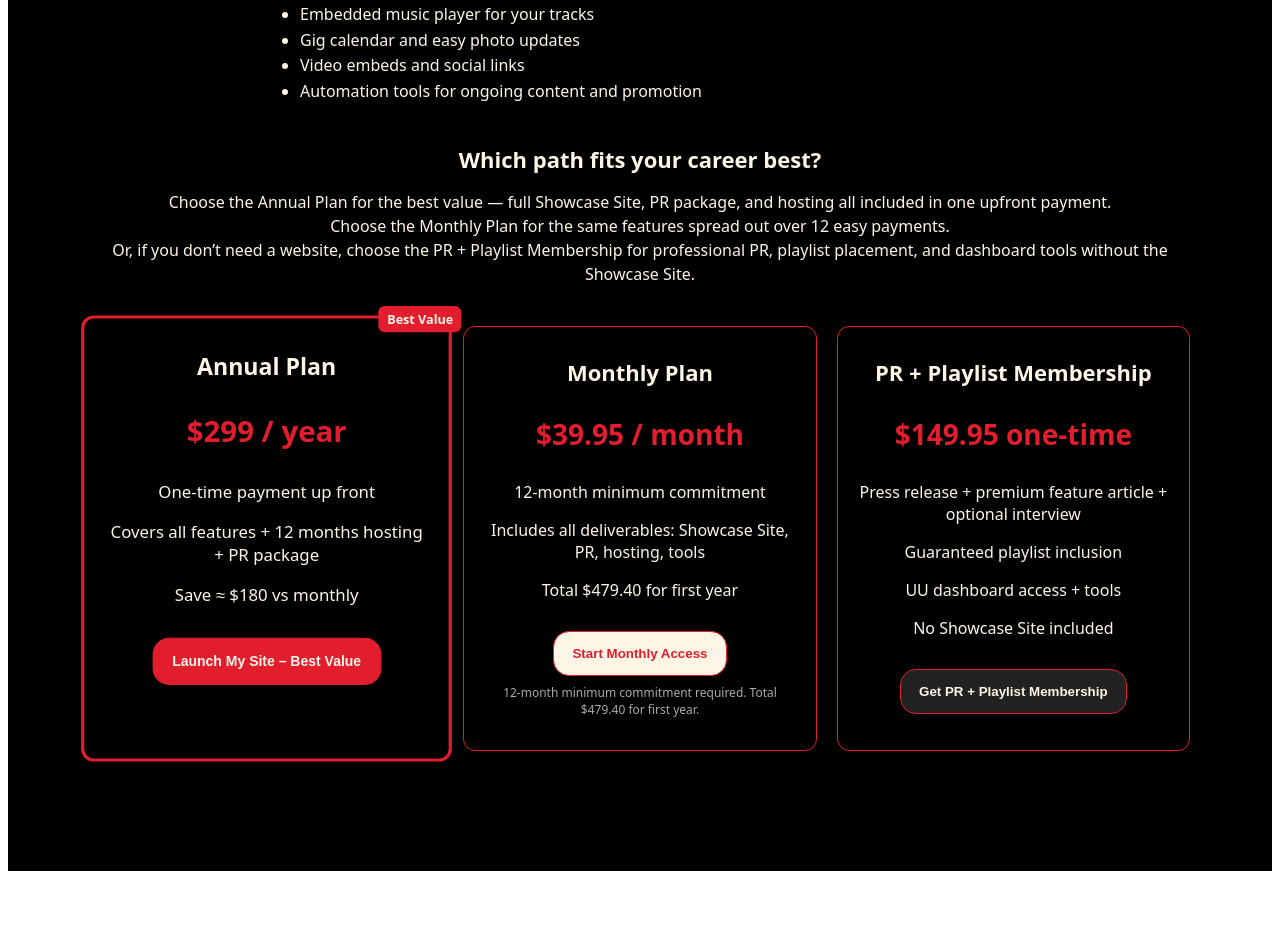
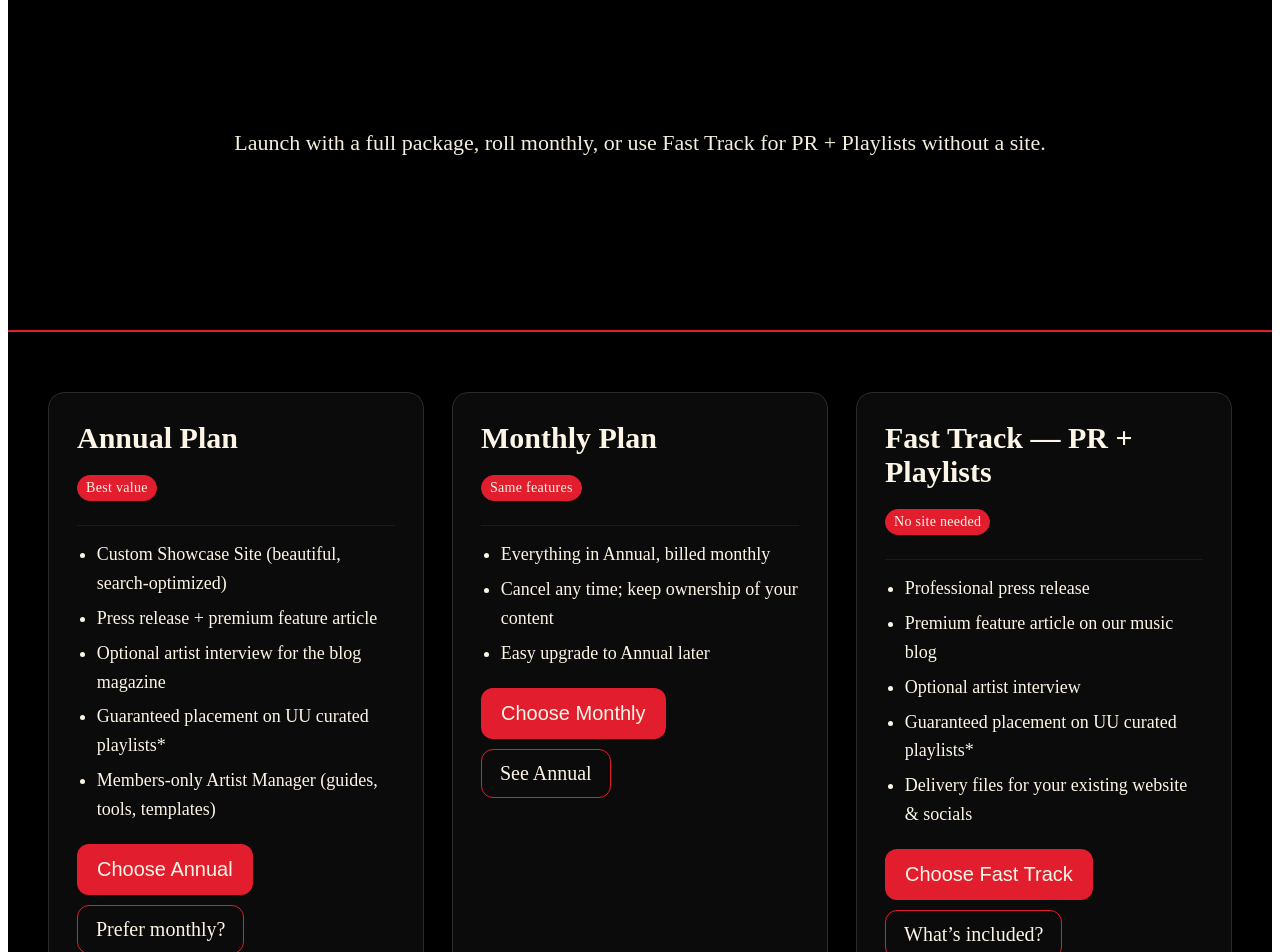
Before and after one commit to theunsignedunderground/uu-main-site, a Next.js app: page /pricing in a window 1280 px wide. Shown: the part 420-1372 px from the top of the page. Before the commit the page ends 1299 px from the top, so only its background shows below. Built offline with nearby package versions, Linux system fonts and the light colour scheme.

Commit message:
Update pricing.js

```diff
--- a/pages/pricing.js
+++ b/pages/pricing.js
@@ -1,197 +1,265 @@
-export default function PricingPage() {
+// pages/pricing.js
+import Head from "next/head";
+import { useState } from "react";
+
+export default function Pricing() {
+  const [loading, setLoading] = useState(null); // 'annual' | 'monthly' | 'fast_track' | null
+  const [error, setError] = useState("");
+
+  async function go(plan) {
+    try {
+      setError("");
+      setLoading(plan);
+      const res = await fetch("/api/checkout/create-session", {
+        method: "POST",
+        headers: { "Content-Type": "application/json" },
+        body: JSON.stringify({ plan }), // 'annual' | 'monthly' | 'fast_track'
+      });
+      const data = await res.json();
+      if (data?.url) {
+        window.location.href = data.url;
+      } else {
+        throw new Error(data?.error?.message || "Checkout error");
+      }
+    } catch (e) {
+      console.error(e);
+      setError(e.message);
+      setLoading(null);
+    }
+  }
+
   return (
-    <main style={page}>
-      <section style={section}>
-        <div style={container}>
-          <h1 style={h1}>Choose the plan that fits your career</h1>
-          <p style={intro}>
-            Built For You — Every plan includes:
+    <>
+      <Head>
+        <title>Pricing — The Unsigned Underground</title>
+        <meta
+          name="description"
+          content="Choose a plan: Annual, Monthly, or Fast Track (PR + Playlists). Artist-first, no pay-to-play."
+        />
+      </Head>
+
+      <main>
+        {/* HERO */}
+        <section className="hero">
+          <h1>Choose your plan</h1>
+          <p>
+            Launch with a full package, roll monthly, or use Fast Track for PR + Playlists without a site.
           </p>
-          <ul style={featureList}>
-            <li>Your own Custom Showcase Site (beautifully designed, search optimized to get you seen, better than a website)</li>
-            <li>Built-in Electronic Press Kit (EPK)</li>
-            <li>Your full, custom PR package (press release, premium feature article, optional interview)</li>
-            <li>Embedded music player for your tracks</li>
-            <li>Gig calendar and easy photo updates</li>
-            <li>Video embeds and social links</li>
-            <li>Automation tools for ongoing content and promotion</li>
-          </ul>
+        </section>
 
-          <p style={compareIntro}>
-            Which path fits your career best?
+        {/* PLANS */}
+        <section className="grid">
+          {/* Annual */}
+          <article className="card" id="annual">
+            <header className="cardHead">
+              <h2>Annual Plan</h2>
+              <p className="tag">Best value</p>
+            </header>
+
+            <ul className="list">
+              <li>Custom Showcase Site (beautiful, search-optimized)</li>
+              <li>Press release + premium feature article</li>
+              <li>Optional artist interview for the blog magazine</li>
+              <li>Guaranteed placement on UU curated playlists*</li>
+              <li>Members-only Artist Manager (guides, tools, templates)</li>
+            </ul>
+
+            <div className="ctaRow">
+              <button
+                className="btn solid"
+                onClick={() => go("annual")}
+                disabled={loading === "annual"}
+                aria-disabled={loading === "annual"}
+              >
+                {loading === "annual" ? "Redirecting…" : "Choose Annual"}
+              </button>
+              <a className="btn ghost" href="#monthly">Prefer monthly?</a>
+            </div>
+          </article>
+
+          {/* Monthly */}
+          <article className="card" id="monthly">
+            <header className="cardHead">
+              <h2>Monthly Plan</h2>
+              <p className="tag">Same features</p>
+            </header>
+
+            <ul className="list">
+              <li>Everything in Annual, billed monthly</li>
+              <li>Cancel any time; keep ownership of your content</li>
+              <li>Easy upgrade to Annual later</li>
+            </ul>
+
+            <div className="ctaRow">
+              <button
+                className="btn solid"
+                onClick={() => go("monthly")}
+                disabled={loading === "monthly"}
+                aria-disabled={loading === "monthly"}
+              >
+                {loading === "monthly" ? "Redirecting…" : "Choose Monthly"}
+              </button>
+              <a className="btn ghost" href="#annual">See Annual</a>
+            </div>
+          </article>
+
+          {/* Fast Track (PR + Playlists, no site) */}
+          {/* Keep the anchor id as "pr" because your header links to /pricing#pr */}
+          <article className="card" id="pr">
+            <header className="cardHead">
+              <h2>Fast Track — PR + Playlists</h2>
+              <p className="tag">No site needed</p>
+            </header>
+
+            <ul className="list">
+              <li>Professional press release</li>
+              <li>Premium feature article on our music blog</li>
+              <li>Optional artist interview</li>
+              <li>Guaranteed placement on UU curated playlists*</li>
+              <li>Delivery files for your existing website & socials</li>
+            </ul>
+
+            <div className="ctaRow">
+              <button
+                className="btn solid"
+                onClick={() => go("fast_track")}
+                disabled={loading === "fast_track"}
+                aria-disabled={loading === "fast_track"}
+              >
+                {loading === "fast_track" ? "Redirecting…" : "Choose Fast Track"}
+              </button>
+              <a className="btn ghost" href="/features">What’s included?</a>
+            </div>
+          </article>
+        </section>
+
+        {/* NOTES */}
+        <section className="notes">
+          <p className="fine">
+            * Playlists: State-by-state rollout with genre filtering; no pay-to-play. Placement included with eligible plans.
           </p>
-          <p style={compareText}>
-            Choose the Annual Plan for the best value — full Showcase Site, PR package, and hosting all included in one upfront payment.
-            <br />
-            Choose the Monthly Plan for the same features spread out over 12 easy payments.
-            <br />
-            Or, if you don’t need a website, choose the PR + Playlist Membership for professional PR, playlist placement, and dashboard tools without the Showcase Site.
+          <p className="fine">
+            After checkout you’ll receive access instructions for your dashboard and deliverables.
           </p>
+        </section>
 
-          <div style={cards}>
-            {/* Annual Plan */}
-            <div style={{ ...card, ...cardHighlight }}>
-              <div style={badge}>Best Value</div>
-              <h2 style={planTitle}>Annual Plan</h2>
-              <p style={price}>$299 / year</p>
-              <p>One-time payment up front</p>
-              <p>Covers all features + 12 months hosting + PR package</p>
-              <p>Save ≈ $180 vs monthly</p>
-              <button style={primaryBtn}>Launch My Site – Best Value</button>
-            </div>
+        {/* ERROR */}
+        {error ? <div className="error">⚠️ {error}</div> : null}
+      </main>
 
-            {/* Monthly Plan */}
-            <div style={card}>
-              <h2 style={planTitle}>Monthly Plan</h2>
-              <p style={price}>$39.95 / month</p>
-              <p>12-month minimum commitment</p>
-              <p>Includes all deliverables: Showcase Site, PR, hosting, tools</p>
-              <p>Total $479.40 for first year</p>
-              <button style={secondaryBtn}>Start Monthly Access</button>
-              <p style={finePrint}>12-month minimum commitment required. Total $479.40 for first year.</p>
-            </div>
+      <style jsx>{`
+        :root { --w: 1200px; }
+        main { color: #fdf5e6; background: #000; }
 
-            {/* PR + Playlist */}
-            <div style={card}>
-              <h2 style={planTitle}>PR + Playlist Membership</h2>
-              <p style={price}>$149.95 one-time</p>
-              <p>Press release + premium feature article + optional interview</p>
-              <p>Guaranteed playlist inclusion</p>
-              <p>UU dashboard access + tools</p>
-              <p>No Showcase Site included</p>
-              <button style={neutralBtn}>Get PR + Playlist Membership</button>
-            </div>
-          </div>
-        </div>
-      </section>
-    </main>
+        .hero {
+          min-height: 60vh;
+          display: grid;
+          place-items: center;
+          text-align: center;
+          padding: clamp(40px, 6vw, 80px) clamp(20px, 4vw, 40px);
+          border-bottom: 2px solid #e11d2e;
+        }
+        .hero h1 {
+          font-size: clamp(34px, 4.2vw, 56px);
+          line-height: 1.12;
+          margin: 0 0 10px;
+        }
+        .hero p {
+          font-size: clamp(18px, 2vw, 22px);
+          line-height: 1.55;
+          max-width: 820px;
+          margin: 0 auto;
+          color: #f5eede;
+        }
+
+        .grid {
+          max-width: var(--w);
+          margin: 0 auto;
+          padding: clamp(32px, 5vw, 60px) clamp(20px, 4vw, 40px);
+          display: grid;
+          grid-template-columns: 1fr;
+          gap: clamp(16px, 3vw, 28px);
+        }
+        @media (min-width: 980px) {
+          .grid { grid-template-columns: 1fr 1fr 1fr; }
+        }
+
+        .card {
+          border: 1px solid #2b2b2b;
+          border-radius: 16px;
+          background: #0b0b0b;
+          padding: clamp(20px, 3vw, 28px);
+          display: flex;
+          flex-direction: column;
+          gap: 14px;
+        }
+        .cardHead { border-bottom: 1px solid #1b1b1b; padding-bottom: 10px; }
+        .card h2 { font-size: clamp(22px, 2.6vw, 30px); margin: 0 0 6px; }
+        .tag {
+          display: inline-block;
+          font-size: clamp(12px, 1.6vw, 14px);
+          letter-spacing: 0.3px;
+          color: #fdf5e6;
+          background: #e11d2e;
+          border: 1px solid #e11d2e;
+          padding: 4px 8px;
+          border-radius: 999px;
+        }
+
+        .list {
+          font-size: clamp(16px, 1.9vw, 18px);
+          line-height: 1.6;
+          padding-left: 1.1em;
+          margin: 0;
+        }
+        .list li + li { margin-top: 6px; }
+
+        .ctaRow {
+          display: flex;
+          gap: 10px;
+          flex-wrap: wrap;
+          margin-top: 6px;
+        }
+        .btn {
+          font-size: clamp(16px, 1.8vw, 20px);
+          padding: 12px 18px;
+          border-radius: 12px;
+          text-decoration: none;
+          cursor: pointer;
+        }
+        .btn.solid {
+          background: #e11d2e;
+          color: #fdf5e6;
+          border: 2px solid #e11d2e;
+        }
+        .btn.ghost {
+          background: transparent;
+          color: #fdf5e6;
+          border: 1px solid #e11d2e;
+        }
+        .btn[aria-disabled="true"] { opacity: 0.7; cursor: default; }
+
+        .notes {
+          max-width: var(--w);
+          margin: 0 auto;
+          padding: 0 clamp(20px, 4vw, 40px) clamp(40px, 6vw, 80px);
+        }
+        .fine {
+          font-size: clamp(12px, 1.6vw, 14px);
+          color: #d9d3c7;
+          margin: 6px 0;
+        }
+
+        .error {
+          max-width: var(--w);
+          margin: 0 auto clamp(40px, 6vw, 80px);
+          color: #ffbdbd;
+          background: #2a0004;
+          border: 1px solid #e11d2e;
+          padding: 12px 16px;
+          border-radius: 12px;
+        }
+      `}</style>
+    </>
   );
 }
-
-/* ---------- Styles ---------- */
-const colors = {
-  outlawRed: "#e11d2e",
-  vintageCream: "#fdf5e6",
-  black: "#000"
-};
-
-const page = {
-  fontFamily: "system-ui, Arial, sans-serif",
-  color: colors.vintageCream,
-  background: colors.black,
-  minHeight: "100vh",
-  paddingBottom: 60
-};
-
-const container = {
-  maxWidth: 1100,
-  margin: "0 auto",
-  padding: "0 20px"
-};
-
-const section = { padding: "60px 0" };
-
-const h1 = {
-  fontSize: 36,
-  fontWeight: 800,
-  textAlign: "center",
-  marginBottom: 20,
-  color: colors.vintageCream
-};
-
-const intro = {
-  textAlign: "center",
-  marginBottom: 20,
-  fontSize: 18,
-  fontWeight: 600
-};
-
-const featureList = {
-  maxWidth: 700,
-  margin: "0 auto 40px",
-  paddingLeft: 20,
-  lineHeight: 1.6
-};
-
-const compareIntro = {
-  textAlign: "center",
-  fontSize: 22,
-  fontWeight: 700,
-  marginBottom: 10,
-  color: colors.vintageCream
-};
-
-const compareText = {
-  textAlign: "center",
-  marginBottom: 40,
-  color: colors.vintageCream,
-  lineHeight: 1.5
-};
-
-const cards = {
-  display: "grid",
-  gap: 20,
-  gridTemplateColumns: "repeat(auto-fit, minmax(300px, 1fr))"
-};
-
-const card = {
-  border: `1px solid ${colors.outlawRed}`,
-  borderRadius: 12,
-  padding: 20,
-  background: colors.black,
-  position: "relative",
-  textAlign: "center"
-};
-
-const cardHighlight = {
-  border: `3px solid ${colors.outlawRed}`,
-  transform: "scale(1.05)",
-  zIndex: 1
-};
-
-const badge = {
-  position: "absolute",
-  top: -12,
-  right: -12,
-  background: colors.outlawRed,
-  color: colors.vintageCream,
-  fontSize: 12,
-  fontWeight: 700,
-  padding: "4px 8px",
-  borderRadius: 6
-};
-
-const planTitle = { fontSize: 22, fontWeight: 700, margin: "10px 0" };
-
-const price = { fontSize: 28, fontWeight: 800, color: colors.outlawRed };
-
-const primaryBtn = {
-  display: "inline-block",
-  marginTop: 14,
-  padding: "14px 18px",
-  borderRadius: 16,
-  background: colors.outlawRed,
-  color: colors.vintageCream,
-  fontWeight: 700,
-  cursor: "pointer",
-  border: `1px solid ${colors.outlawRed}`
-};
-
-const secondaryBtn = {
-  ...primaryBtn,
-  background: colors.vintageCream,
-  color: colors.outlawRed
-};
-
-const neutralBtn = {
-  ...primaryBtn,
-  background: "#222",
-  color: colors.vintageCream,
-  border: `1px solid ${colors.outlawRed}`
-};
-
-const finePrint = {
-  marginTop: 8,
-  fontSize: 12,
-  color: "#aaa"
-};
```
